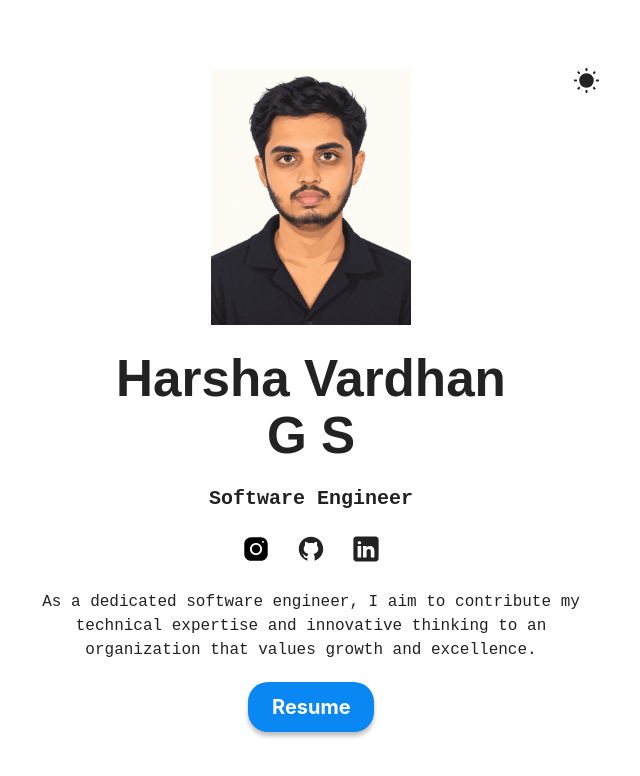
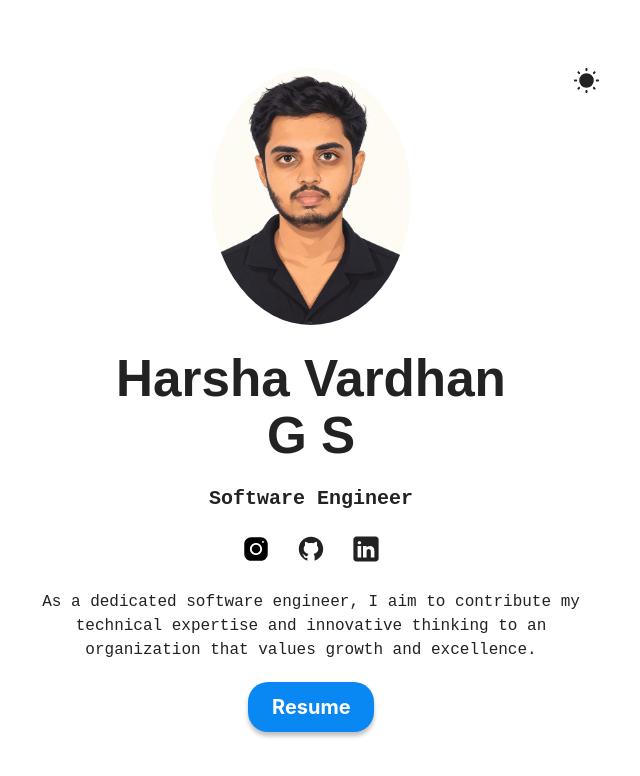
Before and after one commit to harshavardhangs/myportfolioca, a React (Vite) app: page / in a window 1280 px wide. Shown: the top 776 px of the page, without its empty margins (329-969 px from the left). Built offline with nearby package versions, Linux system fonts and the light colour scheme.

Commit message:
Add border-radius to hero image for oval/circular shape

```diff
--- a/src/sections/Hero/Herostyles.module.css
+++ b/src/sections/Hero/Herostyles.module.css
@@ -10,6 +10,8 @@
     .hero
     {
         max-width: 200px;
+        border-radius: 50%;
+        object-fit: cover;
     }
     span
     {
```
